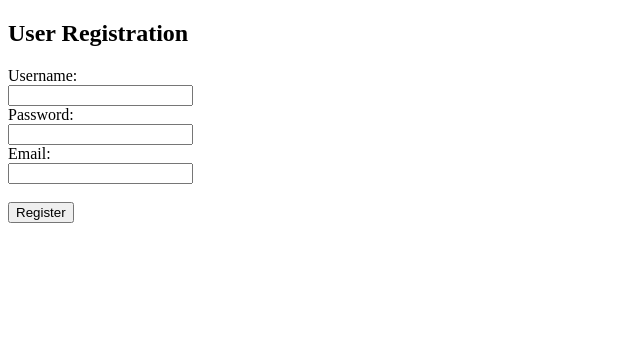
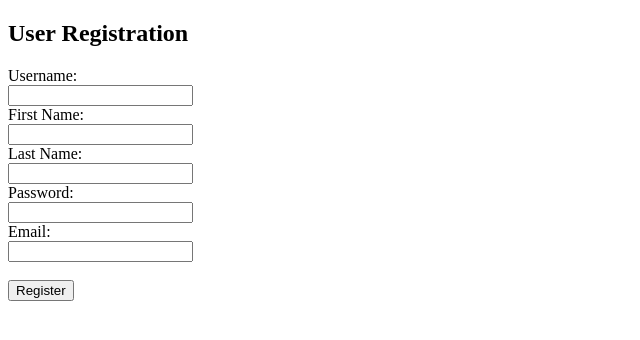
Before and after one commit to kyleborot/kyleborot_portfolio_site, a Flask app: page /login/register in a window 1280 px wide. Shown: the top 340 px of the page, without its empty margins (0-640 px from the left). Run offline with Flask 3, Linux system fonts and the light colour scheme.

Commit message:
connected both sql tables, added password hashing

```diff
--- a/backend/login/forms.py
+++ b/backend/login/forms.py
@@ -5,6 +5,8 @@ from wtforms.validators import DataRequired
 class RegistrationForm(FlaskForm):
     username = StringField('Username', validators=[DataRequired()])
     password = PasswordField('Password', validators=[DataRequired()])
+    first_name = StringField('First Name', validators=[DataRequired()])
+    last_name = StringField('Last Name', validators=[DataRequired()])
     email = StringField('Email Address', validators=[DataRequired()])
     submit = SubmitField('Register')
 
--- a/backend/routes/login_routes.py
+++ b/backend/routes/login_routes.py
@@ -1,11 +1,13 @@
 from flask import Blueprint, render_template, jsonify, request
 from login.forms import RegistrationForm, LoginForm
 from login.user_authentication import register_user, user_id
+from login.password_hashing import password_hashing
 from config.config import conn
 
 login_routes = Blueprint('login', __name__)
 
 user_id = 1
+login_id = 1
 
 @login_routes.route("/login")
 def login():
@@ -14,14 +16,18 @@ def login():
 @login_routes.route("/register", methods=['GET','POST'])
 def register():
     global user_id
+    global login_id
     form = RegistrationForm()
     if request.method == 'POST':
         if form.validate_on_submit():
             username = form.username.data
+            first_name = form.first_name.data
+            last_name = form.last_name.data
             password = form.password.data
             email = form.email.data
-            register_user(user_id, username, password, email)
+            register_user(user_id, username, first_name, last_name, password, email)
             user_id += 1
+            login_id += 1
             return jsonify({'message': 'User registered successfully.', 'user_id': user_id}), 200
         else:
             errors = {field: error for field, error in form.errors.items()}
--- a/backend/templates/register.html
+++ b/backend/templates/register.html
@@ -11,6 +11,10 @@
         {{ form.csrf_token }}
         <label for="username">Username:</label><br>
         <input type="text" id="username" name="username"><br>
+        <label for="first_name">First Name:</label><br>
+        <input type="text" id="first_name" name="first_name"><br>
+        <label for="last_name">Last Name:</label><br>
+        <input type="text" id="last_name" name="last_name"><br>
         <label for="password">Password:</label><br>
         <input type="password" id="password" name="password"><br>
         <label for="email">Email:</label><br>
```
Also changed, not shown: backend/login/password_hashing.py (added, +10 -0 lines), backend/login/user_authentication.py (+6 -2 lines).
